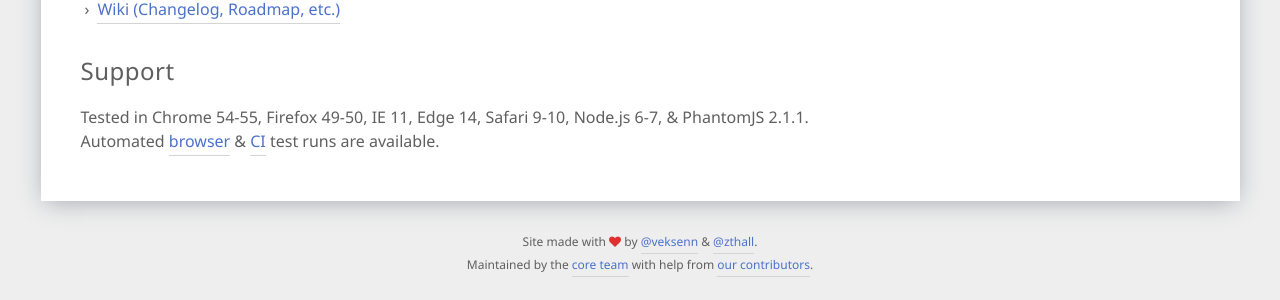
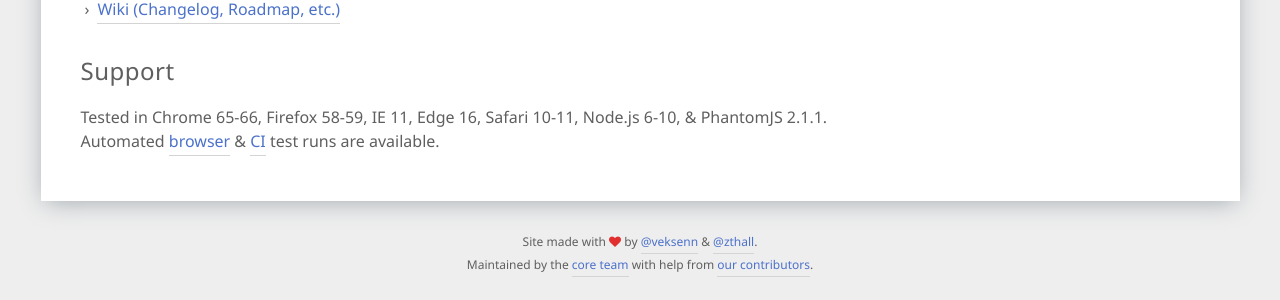
Before and after one commit to lodash/lodash.com, a Jekyll site: the page built from index.html, in a window 1280 px wide and 900 px high, scrolled down 1675 px. Shown: the part 594-894 px from the top of the window. Built offline with Jekyll 4.4.1, drawn with Linux system fonts in a browser that asks for light colours.

Commit message:
Update support note.

```diff
--- a/index.html
+++ b/index.html
@@ -89,7 +89,7 @@ layout: default
 
 <section>
   <h2>Support</h2>
-  <p><span class="rwd-line">Tested in Chrome 54-55, Firefox 49-50, IE 11, Edge 14, Safari 9-10, Node.js 6-7, &amp; PhantomJS 2.1.1.</span> <span class="rwd-line">Automated <a href="https://saucelabs.com/u/lodash">browser</a> &amp; <a href="https://travis-ci.org/lodash">CI</a> test runs are available.</span></p>
+  <p><span class="rwd-line">Tested in Chrome 65-66, Firefox 58-59, IE 11, Edge 16, Safari 10-11, Node.js 6-10, &amp; PhantomJS 2.1.1.</span> <span class="rwd-line">Automated <a href="https://saucelabs.com/u/lodash">browser</a> &amp; <a href="https://travis-ci.org/lodash">CI</a> test runs are available.</span></p>
 </section>
 
 <script src="/assets/js/home.js" async></script>
```
